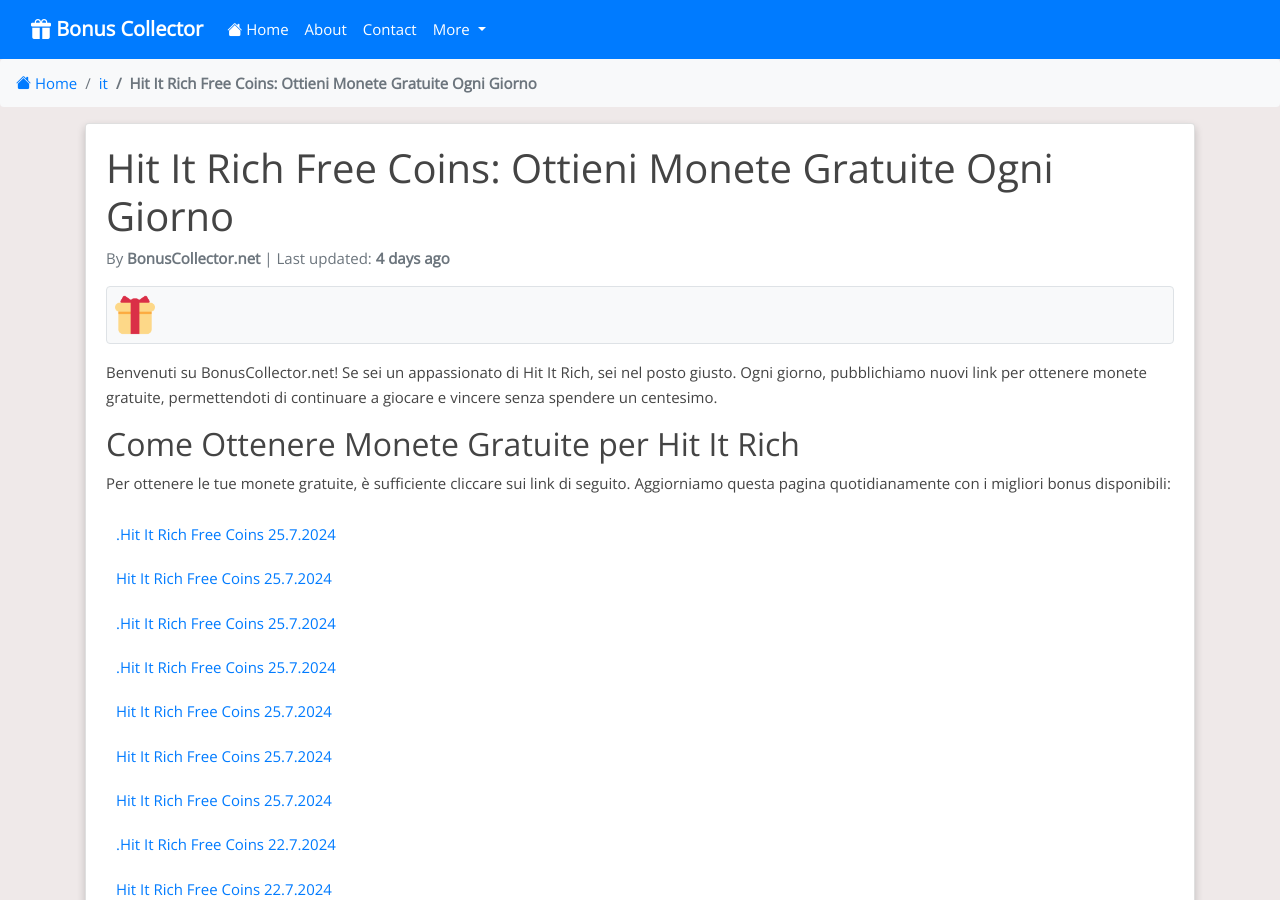
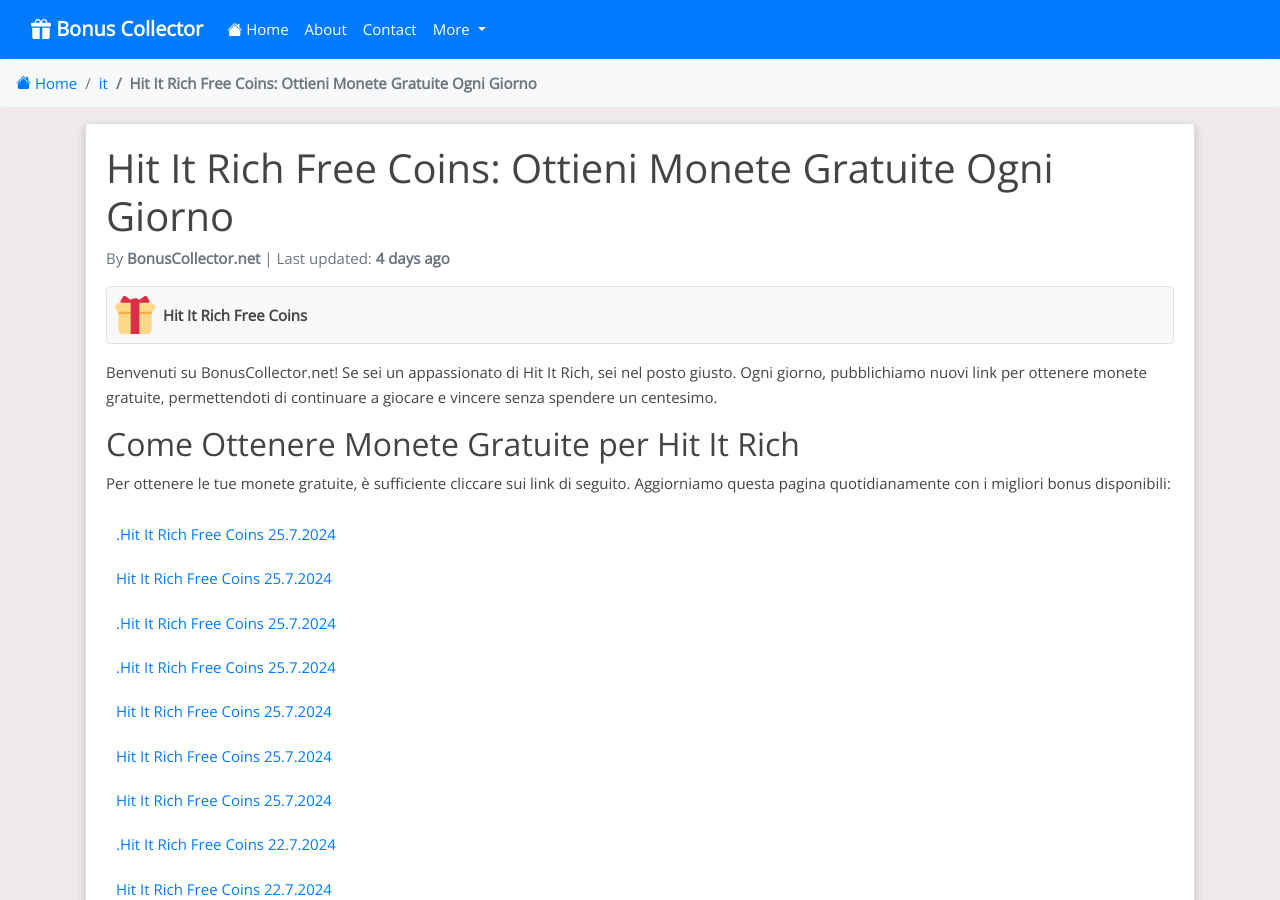
Before and after one commit to Prollad99/bs-net, a Jekyll site: the page built from it/_posts/2024-07-20-hit-it-rich.md, in a window 1280 px wide and 900 px high. Built offline with Jekyll 4.4.1, drawn with Linux system fonts in a browser that asks for light colours; nearby versions of some CDN libraries; comment, search, counter and statistics services are not loaded.

Commit message:
Update 2024-07-20-hit-it-rich.md

```diff
--- a/it/_posts/2024-07-20-hit-it-rich.md
+++ b/it/_posts/2024-07-20-hit-it-rich.md
@@ -9,6 +9,8 @@
 permalink: /it/hit-it-rich-free-coins/
 image: /assets/images/hit-it-rich.jpeg
 include_file: hit-it-rich.html
+manifest: /manifests/it/hit-it-rich.json
+app_name: "Hit It Rich Free Coins"
 ---
 
 Benvenuti su BonusCollector.net! Se sei un appassionato di Hit It Rich, sei nel posto giusto. Ogni giorno, pubblichiamo nuovi link per ottenere monete gratuite, permettendoti di continuare a giocare e vincere senza spendere un centesimo.
```
